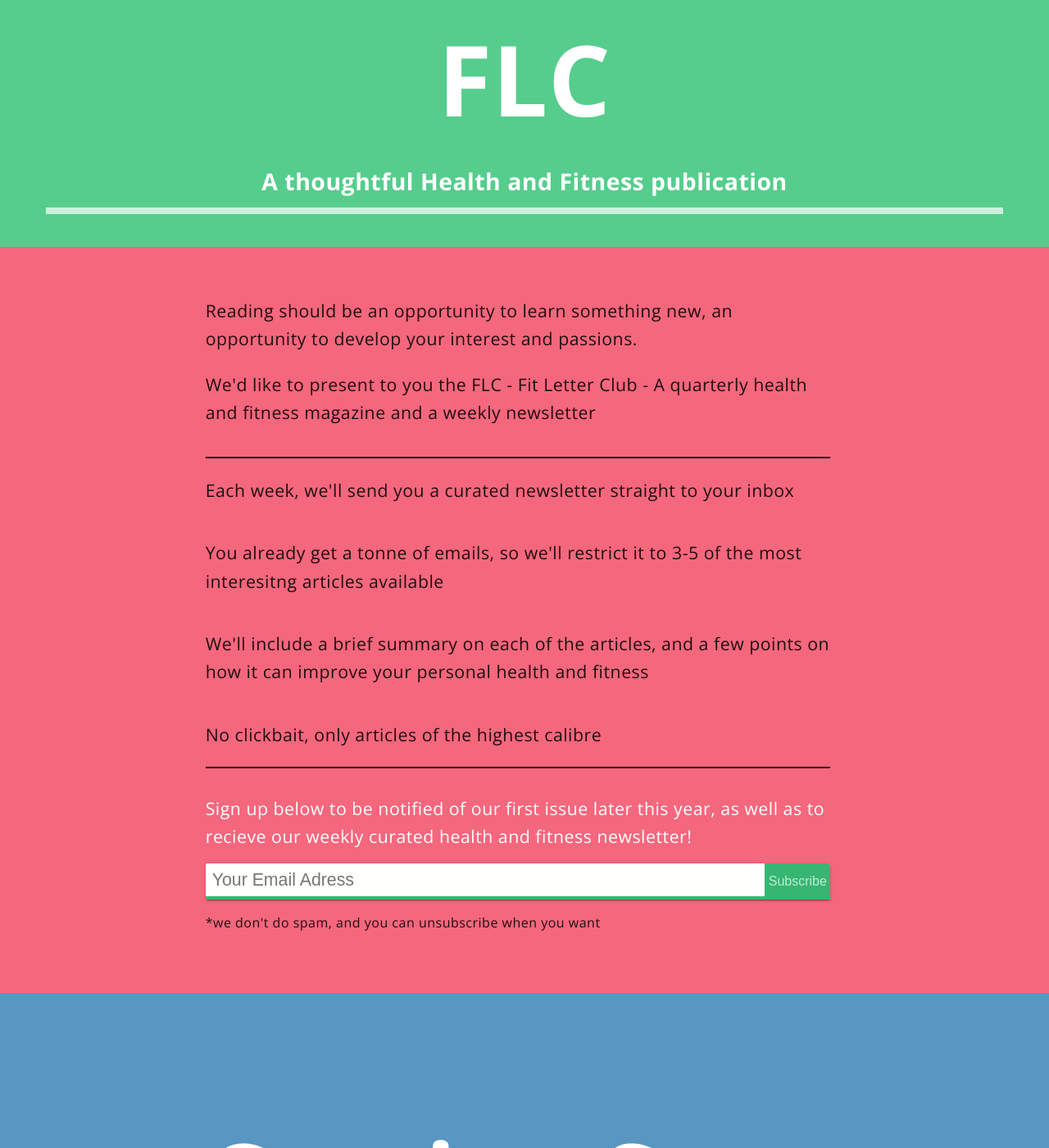
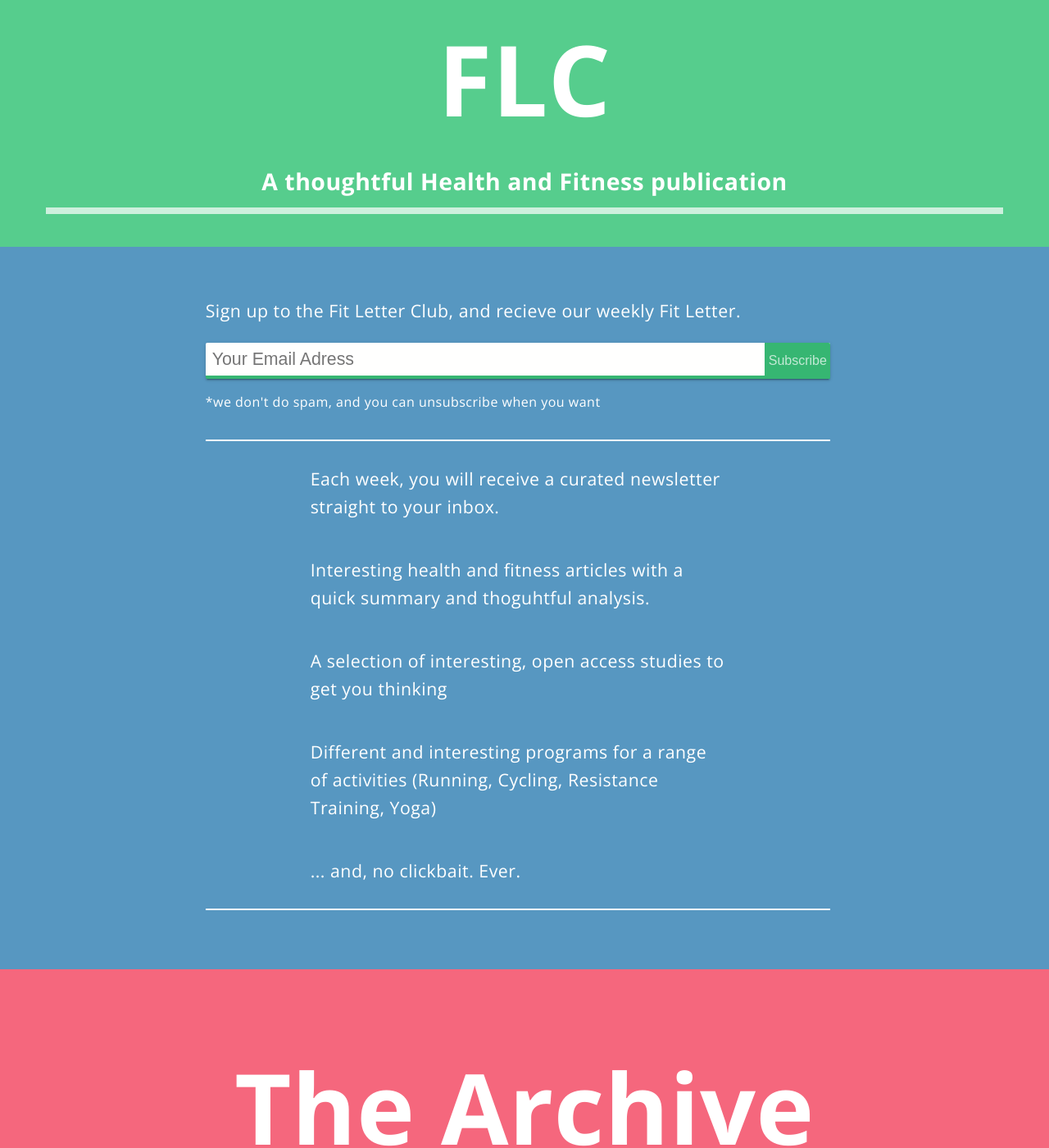
Before and after one commit to humont/flc, a Jekyll site: the page built from index.md, in a window 1280 px wide and 1400 px high. Shown: the whole window at 82% size. Built offline with Jekyll 4.4.1, drawn with Linux system fonts in a browser that asks for light colours; some of the changed text lies outside the part shown.

Commit message:
updated index.html
upgraded text, ready for launch

```diff
--- a/index.md
+++ b/index.md
@@ -20,27 +20,24 @@ layout: default
     </div>
   </section>
 
-  <section class="pv2 bg_brand-red row">
+  <section class="pv2 bg_brand-blue row light">
     <div class=" ph3 pv4_m container mh-auto">
 
       <div class="row">
         <div class="col mh-auto l2of3 pr3_m">
           <div class=" mv-auto">
-            <p class="l fw4 ">Reading should be an opportunity to learn something new, an opportunity to develop your interest and passions.</p>
-            <p class="l pb3">We'd like to present to you the FLC - Fit Letter Club - A quarterly health and fitness <b>magazine</b> and a <b>weekly newsletter</b></p>
-        <div class="row bb bt bw1 mb4">
-          <p class="row l">Each week, we'll send you a curated newsletter straight to your inbox</p>
-          <p class="row l">You already get a tonne of emails, so we'll restrict it to 3-5 of the most interesitng articles available</p>
-          <p class="row l">We'll include a brief summary on each of the articles, and a few points on how it can improve your personal health and fitness</p>
-          <p class="row l">No clickbait, only articles of the highest calibre</p>
 
-        </div>
+            <p class="l fw4 ">Sign up to the Fit Letter Club, and recieve our weekly Fit Letter.</p>
+            {% include signup-form.html %}
+            <div class="row bb bt bw1 mb4 ph6 pv2">
+              <p class="row l">Each week, you will receive a curated newsletter straight to your inbox.</p>
+              <p class="row l">Interesting health and fitness articles with a quick summary and thoguhtful analysis.</p>
+              <p class="row l">A selection of interesting, open access studies to get you thinking</p>
+              <p class="row l">Different and interesting programs for a range of activities (Running, Cycling, Resistance Training, Yoga)</p>
+              <p class="row l">... and, no clickbait. Ever.</p>
+            </div>
           </div>
           <div class="signup mv-auto">
-            <div class="l light pb3">
-              Sign up below to be notified of our first issue later this year, as well as to recieve our weekly curated health and fitness newsletter!
-            </div>
-            {% include signup-form.html %}
           </div>
 
         </div>
@@ -48,9 +45,12 @@ layout: default
     </div>
   </section>
 
-  <section class="pv2 bg_brand-blue row">
-    <div class=" ph3 container mh-auto">
-      <p class="xxxl_m xxl light fw8">Coming Soon</p>
+  <section class="pv2 bg_brand-red row">
+    <div class=" ph3 pv5 container mh-auto">
+      <div class="xxxl_m xxl light fw8"> <a href="#">The Archive</a></div>
+      <div class="l light mh-auto tc">
+         of newsletters past (coming soon)
+      </div>
     </div>
   </section>
 
```
